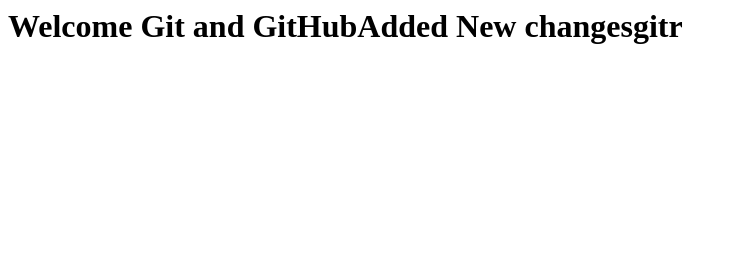
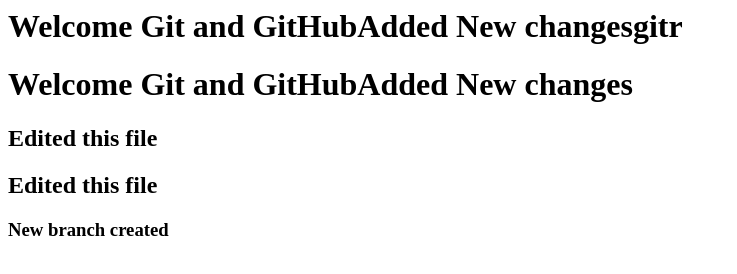
Before and after one commit to Faithinfotech-Training/demopropeljuly2023, a plain HTML site: page index.html in a window 1280 px wide. Shown: the whole page, without its empty margins (0-737 px from the left). Drawn offline with Linux system fonts and the light colour scheme.

Commit message:
modified idex.html

```diff
--- a/index.html
+++ b/index.html
@@ -1 +1,5 @@
 <h1>Welcome Git and GitHubAdded New changesgitr </h1>
+<h1>Welcome Git and GitHubAdded New changes</h1>
+<h2>Edited this file </h2>
+<h2>Edited this file </h2>
+<h3>New branch created</h3>
```
